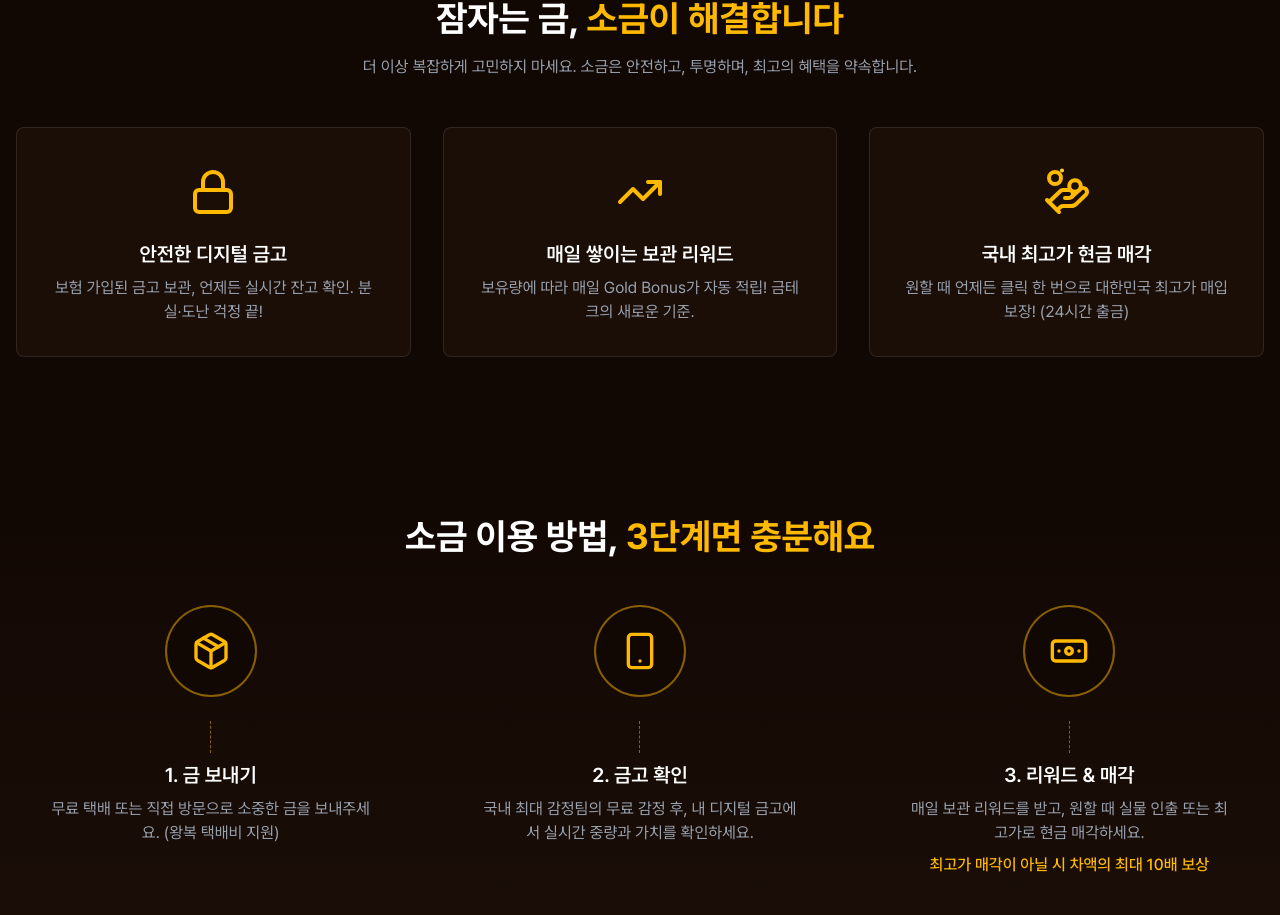
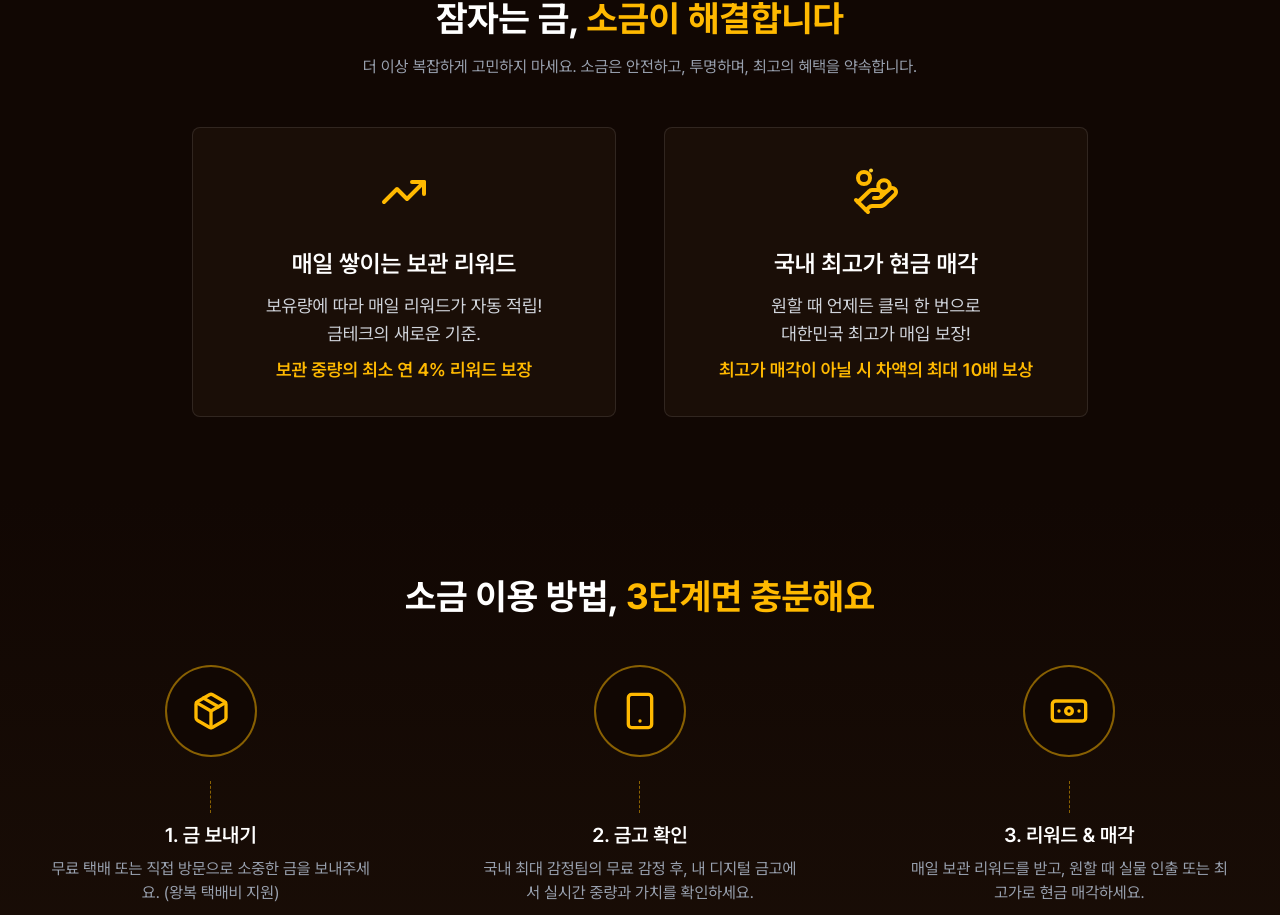
Before and after one commit to keumbang-dev/sokeum, a Next.js app: page /newone in a window 1280 px wide. Shown: the part 5538-6453 px from the top of the page. Built offline with nearby package versions, Linux system fonts and the light colour scheme; no server answers.

Commit message:
BenefitsSectionOriginal 컴포넌트의 레이아웃을 수정하고, 텍스트 크기 및 스타일을 조정하여 가독성을 개선함. 불필요한 아이콘을 필터링하고 강조 텍스트를 추가하여 정보 전달을 강화함.

```diff
--- a/src/app/newone/components/BenefitsSectionOriginal.tsx
+++ b/src/app/newone/components/BenefitsSectionOriginal.tsx
@@ -108,35 +108,33 @@ export const BenefitsSectionOriginal = () => (
         initial="hidden"
         whileInView="visible"
         viewport={{ once: true, amount: 0.3 }}
-        className="grid md:grid-cols-3 gap-8"
+        className="grid md:grid-cols-2 gap-12 max-w-4xl mx-auto"
       >
         {[
           {
-            icon: Lock,
-            title: "안전한 디지털 금고",
-            description: "보험 가입된 금고 보관, 언제든 실시간 잔고 확인. 분실·도난 걱정 끝!",
-            animationVariants: lockVariants,
-          },
-          {
             icon: TrendingUp,
             title: "매일 쌓이는 보관 리워드",
-            description: "보유량에 따라 매일 Gold Bonus가 자동 적립! 금테크의 새로운 기준.",
+            description: "보유량에 따라 매일 리워드가 자동 적립!\n금테크의 새로운 기준.",
+            hightLight: "보관 중량의 최소 연 4% 리워드 보장",
             animationVariants: trendingUpVariants,
           },
           {
             icon: HandCoins,
             title: "국내 최고가 현금 매각",
-            description: "원할 때 언제든 클릭 한 번으로 대한민국 최고가 매입 보장! (24시간 출금)",
+            description: "원할 때 언제든 클릭 한 번으로\n대한민국 최고가 매입 보장!",
+            hightLight: "최고가 매각이 아닐 시 차액의 최대 10배 보상",
             animationVariants: handVariants,
             isHandCoin: true,
           },
-        ].map((item, index) => (
+        ]
+          .filter((item) => item.icon !== Lock)
+          .map((item, index) => (
             <motion.div
               key={index}
               variants={fadeIn}
               className="bg-[#1a0e07] p-8 rounded-lg border border-white/10 flex flex-col items-center text-center h-full"
             >
-            <div className="relative mb-4 h-16 w-12 flex justify-center items-center">
+              <div className="relative mb-6 h-16 w-12 flex justify-center items-center">
                 <motion.div variants={item.animationVariants || iconVariants}>
                   <item.icon className="w-12 h-12 text-amber-400" />
                 </motion.div>
@@ -155,8 +153,9 @@ export const BenefitsSectionOriginal = () => (
                     />
                   ))}
               </div>
-            <h3 className="text-xl font-semibold text-white mb-2">{item.title}</h3>
-            <p className="text-gray-400">{item.description}</p>
+              <h3 className="text-2xl font-semibold text-white mb-3">{item.title}</h3>
+              <p className="text-lg text-gray-300 whitespace-pre-line">{item.description}</p>
+              {item.hightLight && <p className="text-lg text-amber-400 mt-2 font-semibold">{item.hightLight}</p>}
             </motion.div>
           ))}
       </motion.div>
```
Lines whose indentation alone changed are shown as unchanged.
